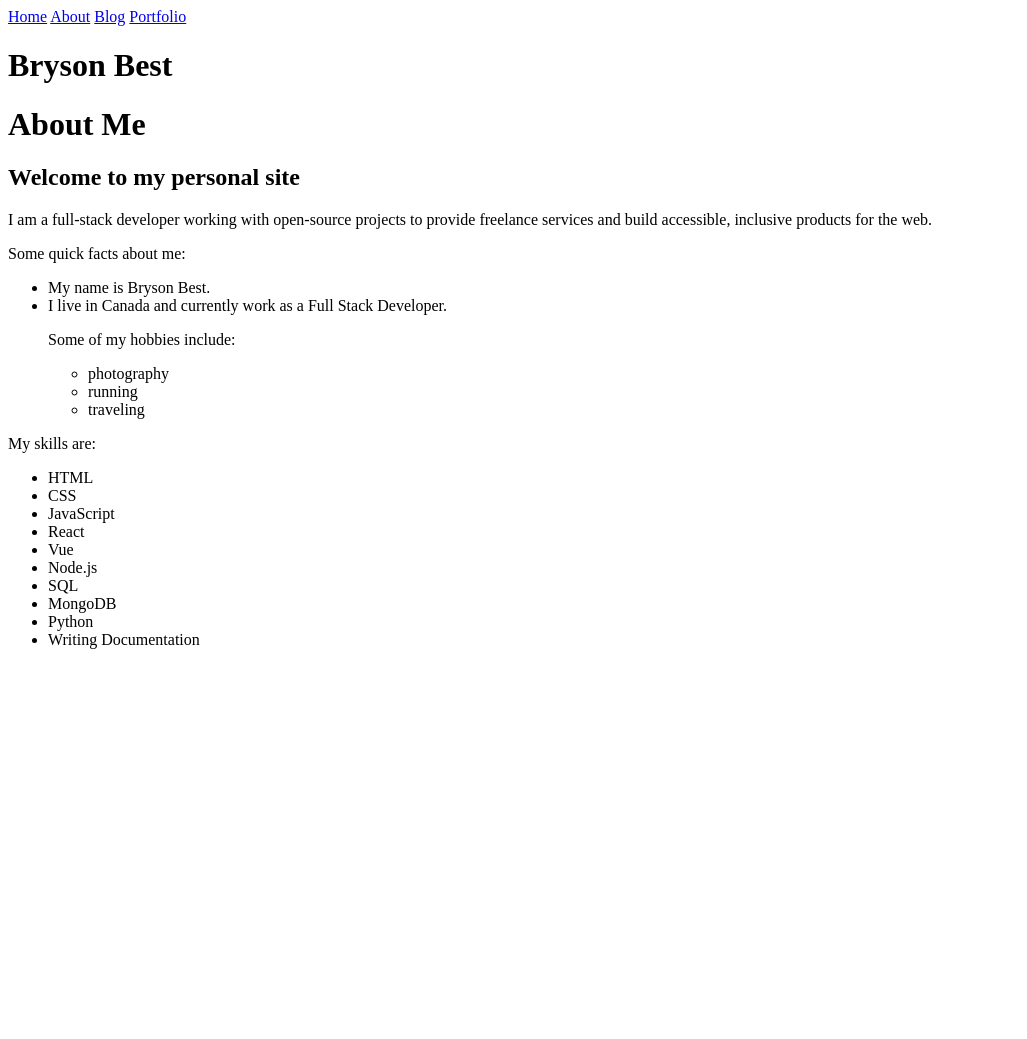
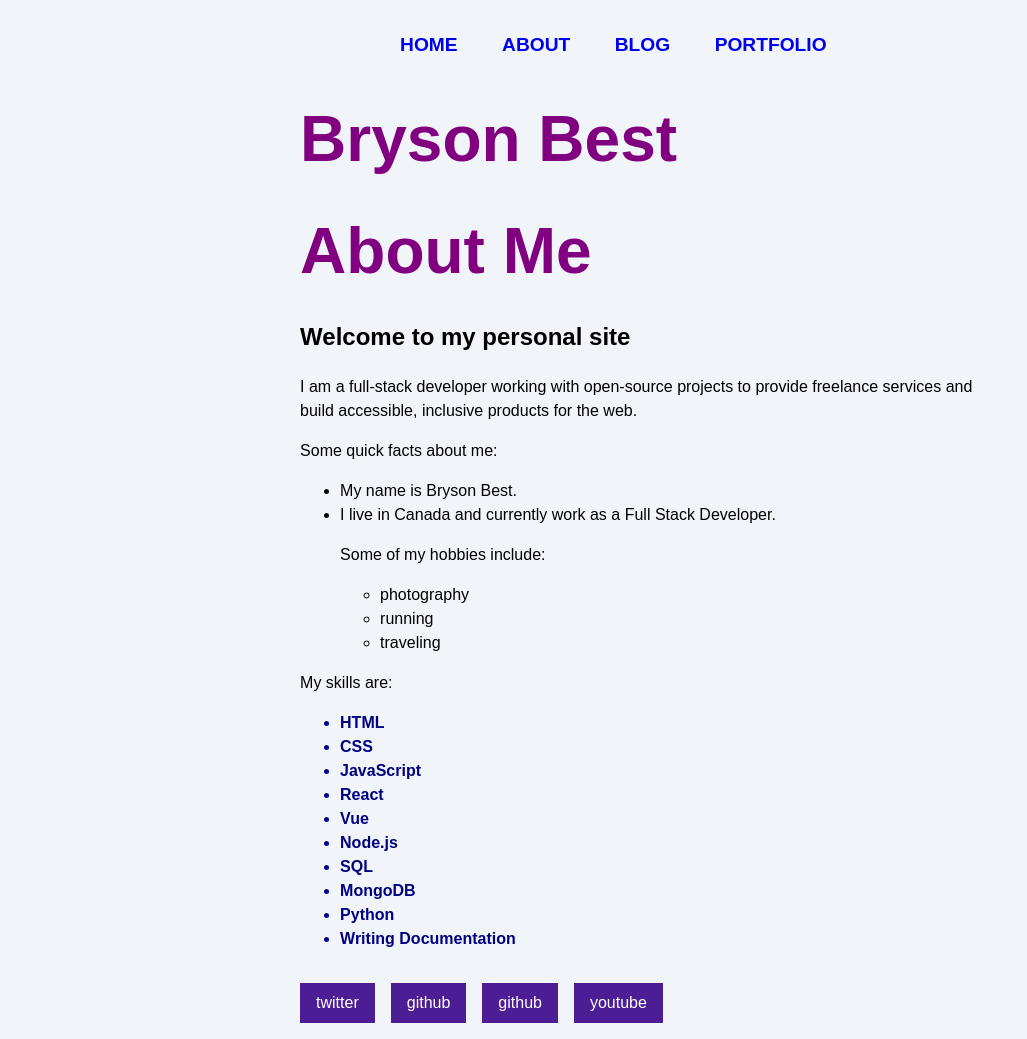
Before and after one commit to brysonbest/astro-site, an Astro site: page /about in a window 1280 px wide. Shown: the whole page, without its empty margins (0-1027 px from the left). Before the commit the page ends 800 px from the top, so only its background shows below. Built offline with nearby package versions, Linux system fonts and the light colour scheme; Astro itself is replaced by a stand-in of ours.

Commit message:
Add components and scripting.

```diff
--- /dev/null
+++ b/src/components/Footer.astro
@@ -0,0 +1,18 @@
+---
+import Social from "./Social.astro";
+---
+
+<footer>
+  <Social platform="twitter" username="brysonjbest" />
+  <Social platform="github" username="brysonbest" />
+  <Social platform="github" username="brysonjbest" />
+  <Social platform="youtube" username="@brysonbest" />
+</footer>
+
+<style>
+  footer {
+    display: flex;
+    gap: 1rem;
+    margin-top: 2rem;
+  }
+</style>
--- /dev/null
+++ b/src/components/Hamburger.astro
@@ -0,0 +1,8 @@
+---
+---
+
+<div class="hamburger">
+  <span class="line"></span>
+  <span class="line"></span>
+  <span class="line"></span>
+</div>
--- /dev/null
+++ b/src/components/Header.astro
@@ -0,0 +1,11 @@
+---
+import Hamburger from "./Hamburger.astro";
+import Navigation from "./Navigation.astro";
+---
+
+<header>
+  <nav>
+    <Hamburger />
+    <Navigation />
+  </nav>
+</header>
--- /dev/null
+++ b/src/components/Navigation.astro
@@ -0,0 +1,6 @@
+<div class="nav-links">
+  <a href="/">Home</a>
+  <a href="/about/">About</a>
+  <a href="/blog/">Blog</a>
+  <a href="/portfolio/">Portfolio</a>
+</div>
--- /dev/null
+++ b/src/components/Social.astro
@@ -0,0 +1,16 @@
+---
+const { platform, username } = Astro.props;
+---
+
+<a href={`https://www.${platform}.com/${username}`} target="_blank"
+  >{platform}</a
+>
+
+<style>
+  a {
+    padding: 0.5rem 1rem;
+    color: white;
+    background-color: #4c1d95;
+    text-decoration: none;
+  }
+</style>
--- a/src/pages/about.astro
+++ b/src/pages/about.astro
@@ -1,4 +1,7 @@
 ---
+import Header from "../components/Header.astro";
+import Footer from "../components/Footer.astro";
+import "../styles/global.css";
 const pageTitle = "About Me";
 
 const identity = {
@@ -21,6 +24,8 @@ const skills = [
   "Python",
   "Writing Documentation",
 ];
+
+const skillColor = "navy";
 ---
 
 <html lang="en">
@@ -28,12 +33,19 @@ const skills = [
     <meta charset="utf-8" />
     <meta name="viewport" content="width=device-width" />
     <title>{pageTitle}</title>
+    <style define:vars={{ skillColor }}>
+      h1 {
+        color: purple;
+        font-size: 4rem;
+      }
+      .skill {
+        color: var(--skillColor);
+        font-weight: bold;
+      }
+    </style>
   </head>
   <body>
-    <a href="/">Home</a>
-    <a href="/about/">About</a>
-    <a href="/blog/">Blog</a>
-    <a href="/portfolio/">Portfolio</a>
+    <Header />
     <h1>Bryson Best</h1>
     <h1>{pageTitle}</h1>
     <h2>Welcome to my personal site</h2>
@@ -62,7 +74,11 @@ const skills = [
     </ul>
     <p>My skills are:</p>
     <ul>
-      {skills.map((skill) => <li>{skill}</li>)}
+      {skills.map((skill) => <li class="skill">{skill}</li>)}
     </ul>
+    <Footer />
+    <script>
+      import "../scripts/menu.js";
+    </script>
   </body>
 </html>
--- /dev/null
+++ b/src/scripts/menu.js
@@ -0,0 +1,3 @@
+document.querySelector(".hamburger").addEventListener("click", () => {
+  document.querySelector(".nav-links").classList.toggle("expanded");
+});
--- /dev/null
+++ b/src/styles/global.css
@@ -0,0 +1,82 @@
+html {
+  background-color: #f1f5f9;
+  font-family: sans-serif;
+}
+
+body {
+  margin: 0 auto;
+  width: 100%;
+  max-width: 80ch;
+  padding: 1rem;
+  line-height: 1.5;
+}
+
+* {
+  box-sizing: border-box;
+}
+
+h1 {
+  margin: 1rem 0;
+  font-size: 2.5rem;
+}
+
+/* nav styles */
+.hamburger {
+  padding-right: 20px;
+  cursor: pointer;
+}
+
+.hamburger .line {
+  display: block;
+  width: 40px;
+  height: 5px;
+  margin-bottom: 10px;
+  background-color: #ff9776;
+}
+
+.nav-links {
+  width: 100%;
+  top: 5rem;
+  left: 48px;
+  background-color: #ff9776;
+  display: none;
+  margin: 0;
+}
+
+.nav-links a {
+  display: block;
+  text-align: center;
+  padding: 10px 0;
+  text-decoration: none;
+  font-size: 1.2rem;
+  font-weight: bold;
+  text-transform: uppercase;
+}
+
+.nav-links a:hover,
+a:focus {
+  background-color: #ff9776;
+}
+
+.expanded {
+  display: unset;
+}
+
+@media screen and (min-width: 636px) {
+  .nav-links {
+    margin-left: 5em;
+    display: block;
+    position: static;
+    width: auto;
+    background: none;
+  }
+
+  .nav-links a {
+    display: inline-block;
+    padding: 15px 20px;
+  }
+
+  .hamburger {
+    display: none;
+  }
+}
```
Also changed, not shown: src/pages/blog.astro (+9 -4 lines), src/pages/index.astro (+9 -4 lines), src/pages/portfolio.astro (+10 -4 lines).
